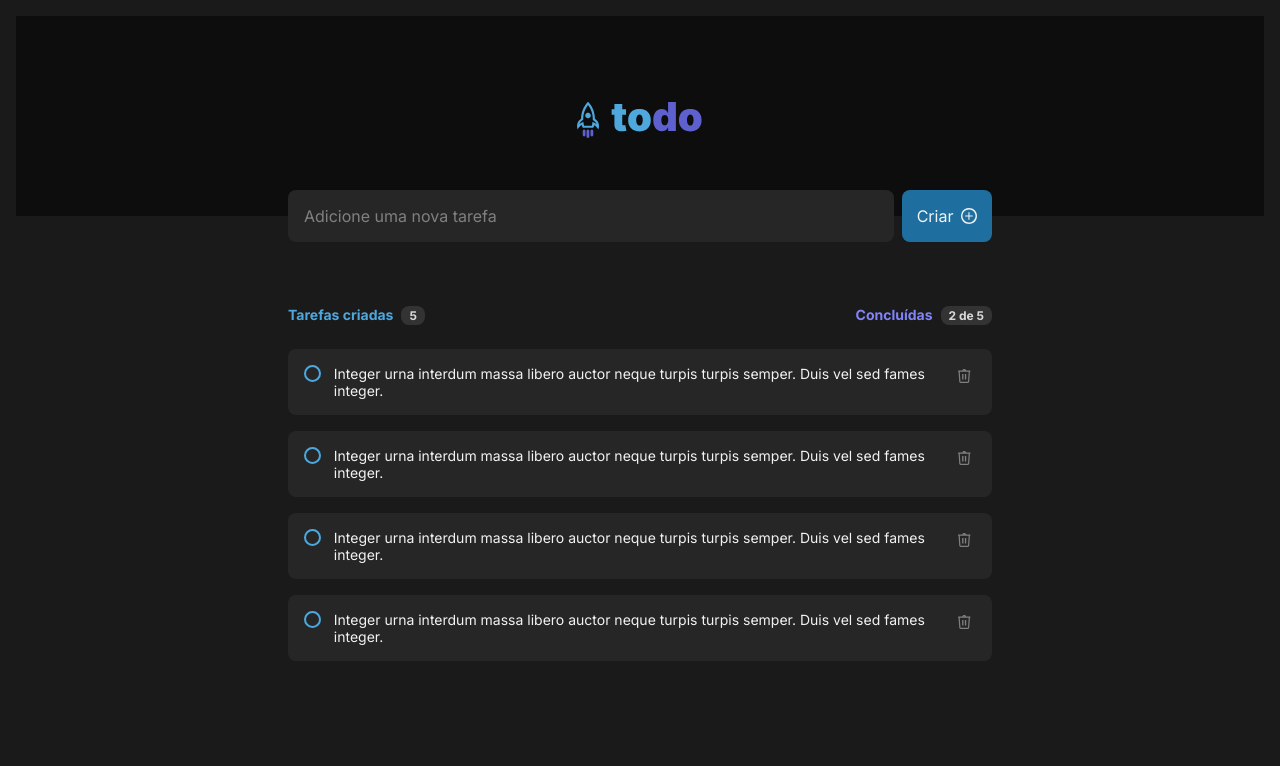
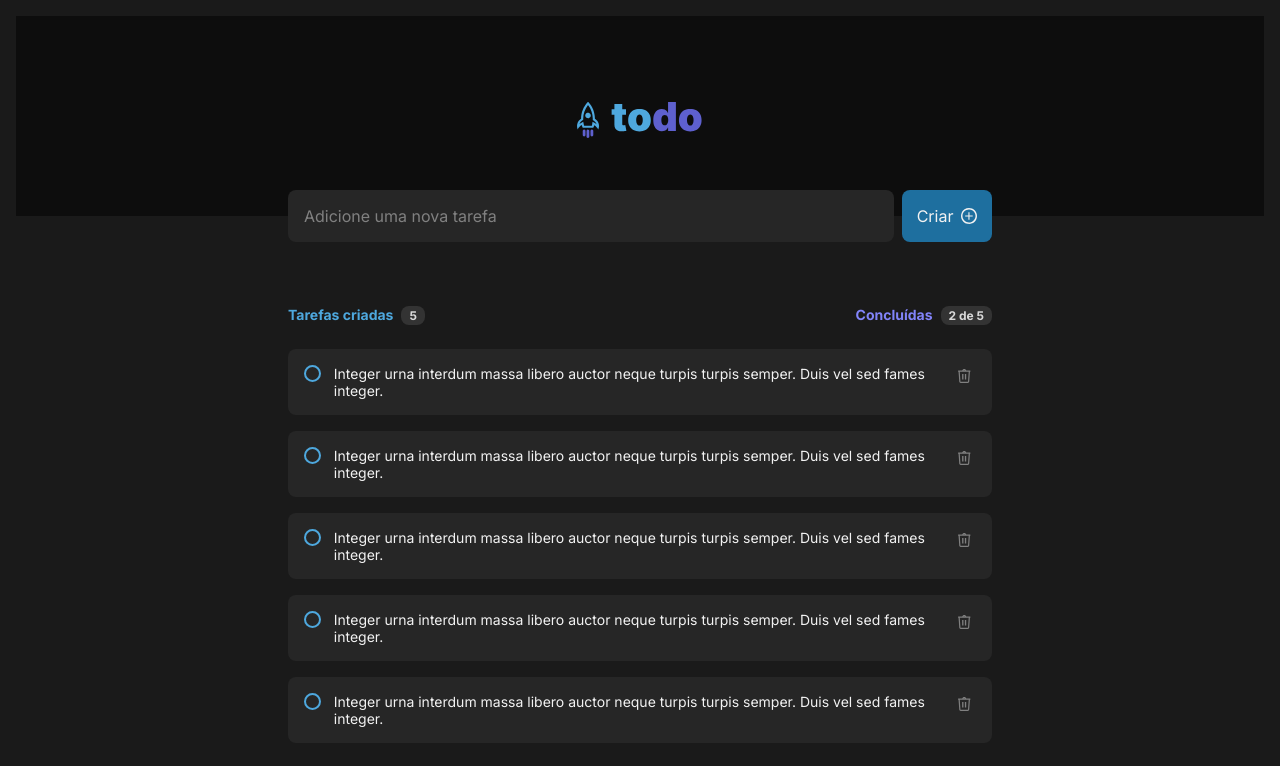
Before and after one commit to MyIgnite2022/todo, a React (Vite) app: page / in a window 1280 px wide. Shown: the top 766 px of the page. Built offline with nearby package versions, Linux system fonts and the light colour scheme.

Commit message:
info status tasks

```diff
--- a/src/App.tsx
+++ b/src/App.tsx
@@ -8,7 +8,7 @@ import { StatusTasks } from './components/StatusTasks';
 import { Task } from './components/Task';
 import './global.scss';
 
-interface TasksProps {
+export interface TasksProps {
   description: string;
   isChecked: boolean;
 }
@@ -20,11 +20,11 @@ function App() {
     setTasks([
       {
         description: 'Task 1',
-        isChecked: false
+        isChecked: true
       },
       {
         description: 'Task 2',
-        isChecked: false
+        isChecked: true
       },
       {
         description: 'Task 3',
@@ -32,6 +32,10 @@ function App() {
       },
       {
         description: 'Task 4',
+        isChecked: false
+      },
+      {
+        description: 'Task 5',
         isChecked: false
       }
     ])
@@ -43,7 +47,7 @@ function App() {
       <Header />
       <Container>
         <Newtask />
-        <StatusTasks />
+        <StatusTasks tasks={tasks}/>
         <Box>
           { tasks.map(task => {
             return <Task key={task.description}/>
--- a/src/components/StatusTasks/index.tsx
+++ b/src/components/StatusTasks/index.tsx
@@ -1,10 +1,25 @@
-import styles from './style.module.scss'
+import { TasksProps } from '../../App';
+import styles from './style.module.scss';
 
-export function StatusTasks() {
+interface StatusTasksProps {
+  tasks: TasksProps[];
+}
+
+export function StatusTasks({ tasks }: StatusTasksProps) {
+  const numberOfTasks = tasks.length
+
+  const tasksTrue = tasks.reduce((acc, task) => {
+    if(task.isChecked) {
+      acc += 1
+    }
+
+    return acc
+  }, 0)
+
   return (
     <div className={styles.statusTasks}>
-      <p>Tarefas criadas <span>5</span></p>
-      <p>Concluídas <span>2 de 5</span></p>
+      <p>Tarefas criadas <span>{numberOfTasks}</span></p>
+      <p>Concluídas <span>{tasksTrue} de {numberOfTasks}</span></p>
     </div>
   )
 }
```
